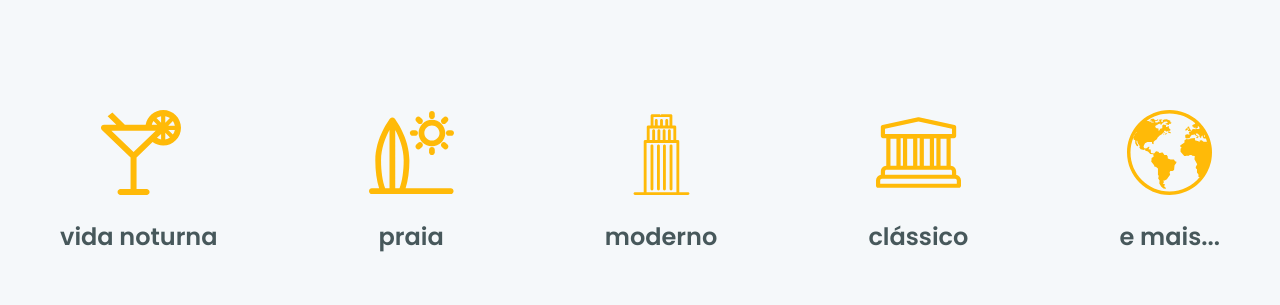
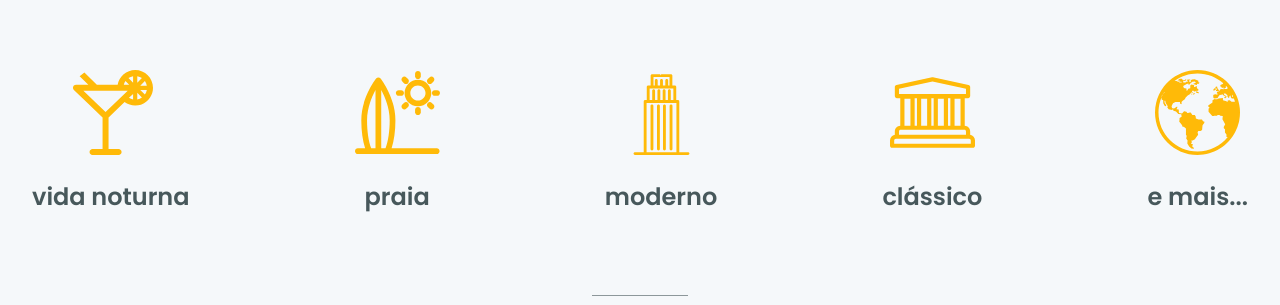
Before and after one commit to leovdn/ignite-react-desafio06, a Next.js app: page / in a window 1280 px wide. Shown: the part 406-711 px from the top of the page. Built offline with nearby package versions, Linux system fonts and the light colour scheme.

Commit message:
style: adjust max width

```diff
--- a/src/components/TravelTypes.tsx
+++ b/src/components/TravelTypes.tsx
@@ -2,7 +2,7 @@ import { Box, Flex, HStack, Image, Text } from "@chakra-ui/react"
 
 export default function TravelTypes({}) {
   return (
-    <Box maxWidth={1160} mx="auto" mt="7rem">
+    <Box mt="4.5rem">
       <HStack justifyContent="space-between" fontWeight={600} fontSize="1.5rem">
         <Flex flexDirection="column" alignItems="center" gap="1.5rem">
           <Image src="/assets/cocktail.svg" w={85} />
```
